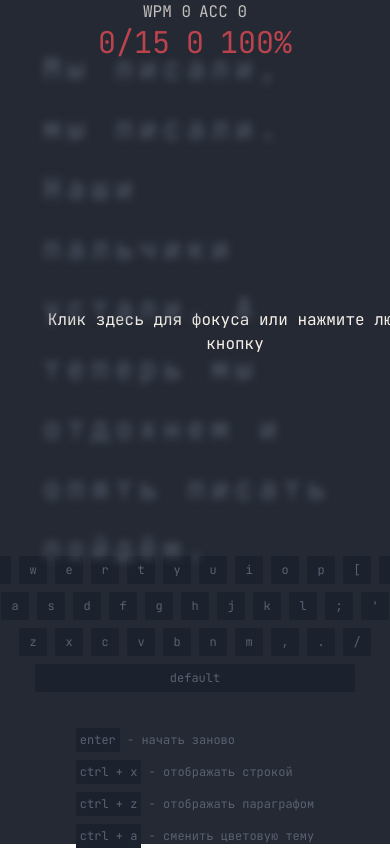
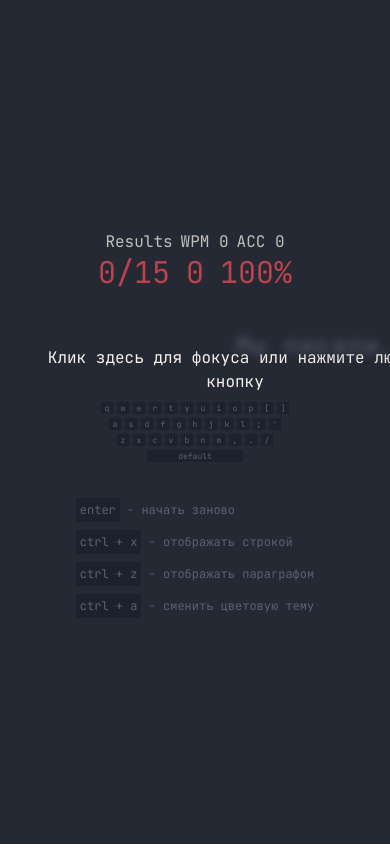
Before and after one commit to kirillmihalych/code-type, a Vue app: page / in a window 390 px wide. Built offline with nearby package versions, Linux system fonts and the light colour scheme; what @tanstack/vue-query would draw is missing.

Commit message:
make design responsive

```diff
--- a/src/App.vue
+++ b/src/App.vue
@@ -1,6 +1,6 @@
 <template>
   <main
-    class="bg-secondary font-jet-brains grid place-content-center place-items-center h-dvh transition-colors"
+    class="bg-secondary font-jet-brains grid place-content-center place-items-center py-10 h-dvh transition-colors"
     :class="[colorTheme === 'bushido' ? 'bushido' : 'lil-dragon']"
   >
     <CountdownTimer
@@ -37,7 +37,7 @@
         Клик здесь для фокуса или нажмите любую кнопку
       </div>
       <div
-        class="words-wrapper text-3xl text-primary flex gap-6 transition-all"
+        class="words-wrapper text-2xl xl:text-3xl text-primary flex gap-4 xl:gap-6 transition-all"
         :class="[isInputFocused ? 'blur-none' : 'blur-sm']"
         :style="testMarginLeft"
       >
@@ -51,7 +51,7 @@
             v-for="(letter, idx) in word"
             ref="letter"
             :key="idx"
-            class="w-6 flex place-content-center"
+            class="w-4 xl:w-6 flex place-content-center"
             :class="[
               isInputedCharCorrect(idx) && isCurrentWord(i)
                 ? 'text-helper'
@@ -70,7 +70,7 @@
             v-show="isCurrentWord(i)"
             v-for="(extra, index) in extraLetters"
             :key="index"
-            class="w-6 flex place-content-center text-error"
+            class="w-4 xl:w-6 flex place-content-center text-error"
           >
             {{ extra }}
           </span>
@@ -124,6 +124,10 @@ const totalWords = ref(null);
 function defineTotalWordsAmount() {
   totalWords.value = words.value.length;
 }
+const letters = useTemplateRef("letter");
+// const letterWidth = computed(() => {
+//   return letters.value[0].getBoundingClientRect().width;
+// });
 const input = useTemplateRef("input");
 const caretParent = useTemplateRef("caret-parent");
 const { left, top, width } = useElementBounding(caretParent);
@@ -158,7 +162,7 @@ const totalChars = computed(() => {
   return text.value.split("").length;
 });
 
-const currentMode = ref("classic");
+const currentMode = ref("tape");
 const isTapeMode = computed(() => {
   return currentMode.value === "tape";
 });
@@ -318,7 +322,7 @@ function setCaretCoordinates() {
     tapeMarginLeft.value =
       (writtenWords.value.join("").split("").length +
         writtenWords.value.length) *
-      24;
+      letters.value[0].getBoundingClientRect().width;
   }
   if (isClassicMode.value) {
     caretCoordinates.value.left =
@@ -373,7 +377,7 @@ watchEffect(() => {
 });
 
 function moveCaretForward() {
-  tapeMarginLeft.value += 24;
+  tapeMarginLeft.value += letters.value[0].getBoundingClientRect().width;
 }
 
 // движение caret по слову
@@ -385,14 +389,16 @@ watchEffect(() => {
     if (isTapeMode.value) {
       moveCaretForward();
     } else if (isClassicMode.value) {
-      caretCoordinates.value.left += 24;
+      caretCoordinates.value.left +=
+        letters.value[0].getBoundingClientRect().width;
     }
   } else if (!isInputGetsBigger.value) {
     if (trimmedInput.value.length > 0) {
       if (isTapeMode.value) {
-        tapeMarginLeft.value -= 24;
+        tapeMarginLeft.value -= letters.value[0].getBoundingClientRect().width;
       } else if (isClassicMode.value) {
-        caretCoordinates.value.left -= 24;
+        caretCoordinates.value.left -=
+          letters.value[0].getBoundingClientRect().width;
       }
     }
     if (trimmedInput.value.length === 0) {
--- a/src/components/KeyLayout.vue
+++ b/src/components/KeyLayout.vue
@@ -1,6 +1,6 @@
 <template>
   <div
-    class="text-xs transition-colors duration-75 w-7 h-7 flex justify-center items-center rounded-sm text-text"
+    class="text-smallest xl:text-xs transition-colors duration-75 size-3 xl:size-7 flex justify-center items-center rounded-sm text-text"
     :class="props.value ? 'bg-primary' : 'bg-bg'"
   >
     <slot></slot>
--- a/src/components/KeymapLayout.vue
+++ b/src/components/KeymapLayout.vue
@@ -1,6 +1,6 @@
 <template>
   <div class="grid place-content-center place-items-center">
-    <div class="row-first flex gap-2 mb-2">
+    <div class="row-first flex gap-1 mb-1 xl:gap-2 xl:mb-2">
       <KeyLayout :value="q"> q </KeyLayout>
       <KeyLayout :value="w"> w </KeyLayout>
       <KeyLayout :value="e"> e </KeyLayout>
@@ -14,7 +14,7 @@
       <KeyLayout :value="BracketLeft"> [ </KeyLayout>
       <KeyLayout :value="BracketRight"> ] </KeyLayout>
     </div>
-    <div class="row-second flex gap-2 mb-2">
+    <div class="row-second flex gap-1 mb-1 xl:gap-2 xl:mb-2">
       <KeyLayout :value="a"> a </KeyLayout>
       <KeyLayout :value="s"> s </KeyLayout>
       <KeyLayout :value="d"> d </KeyLayout>
@@ -27,7 +27,7 @@
       <KeyLayout :value="Semicolon"> ; </KeyLayout>
       <KeyLayout :value="Quote"> ' </KeyLayout>
     </div>
-    <div class="row-second flex gap-2 mb-2">
+    <div class="row-second flex gap-1 mb-1 xl:gap-2 xl:mb-2">
       <KeyLayout :value="z"> z </KeyLayout>
       <KeyLayout :value="x"> x </KeyLayout>
       <KeyLayout :value="c"> c </KeyLayout>
@@ -39,7 +39,7 @@
       <KeyLayout :value="Period"> . </KeyLayout>
       <KeyLayout :value="Slash"> / </KeyLayout>
     </div>
-    <KeyLayout :value="Space" class="w-80"> default </KeyLayout>
+    <KeyLayout :value="Space" class="w-24 xl:w-52"> default </KeyLayout>
   </div>
 </template>
 
--- a/src/components/ResultsDisplay.vue
+++ b/src/components/ResultsDisplay.vue
@@ -1,6 +1,7 @@
 <template>
   <div class="grid place-items-center opacity-75">
     <div class="flex gap-2 text-helper">
+      <span>Results</span>
       <span>WPM {{ props.finalResultWpm }}</span>
       <span>ACC {{ props.finalAccuracy }}</span>
     </div>
```
